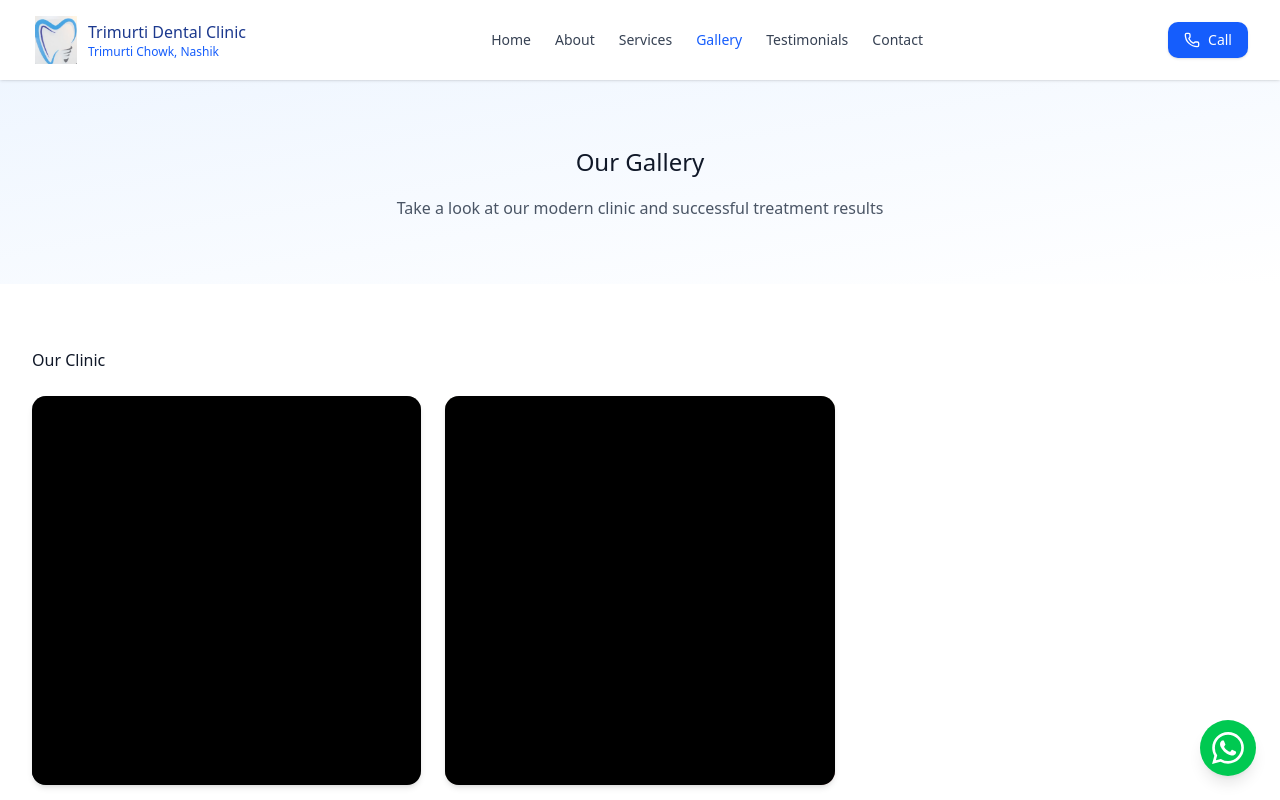
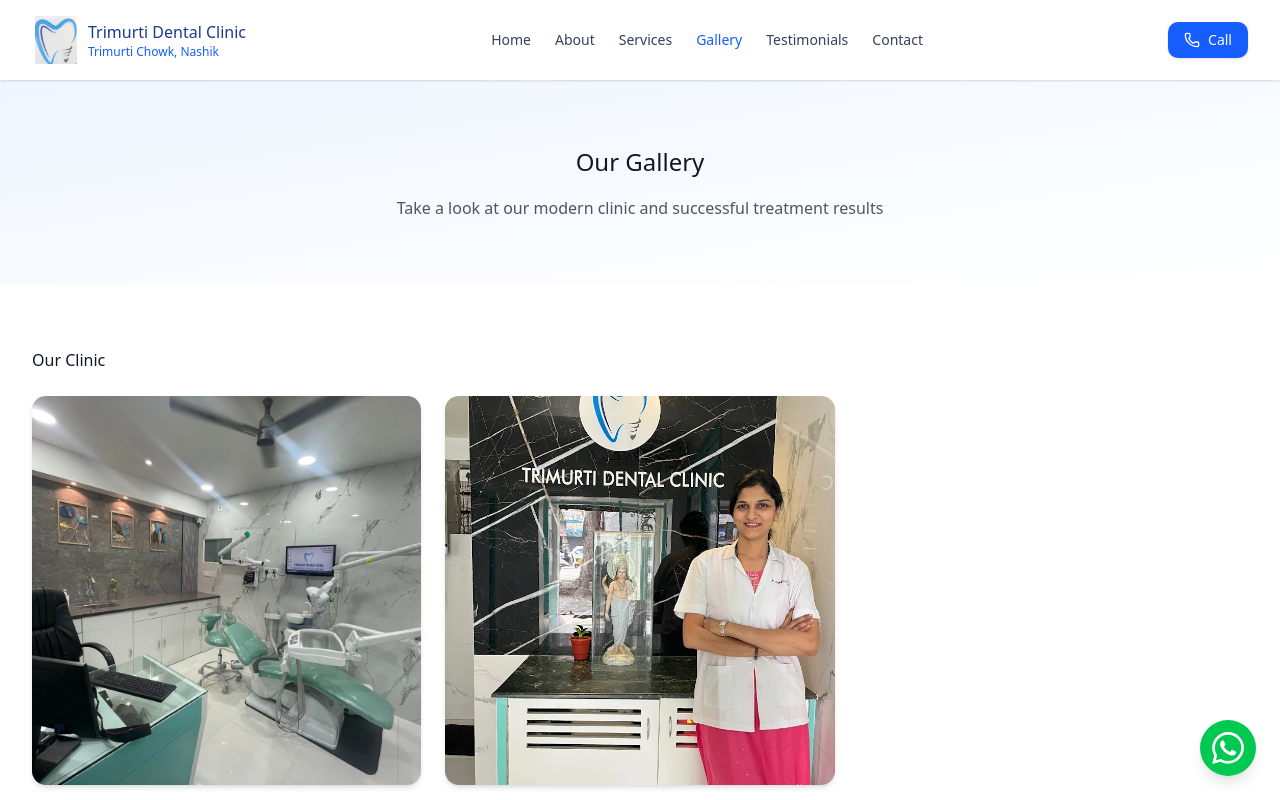
Before and after one commit to Umeshpatil7/trimurtidentalclinic, a React (Vite) app: page / in a window 1280 px wide. Both pictures are taken after a click on the button "Gallery". Shown: the top 800 px of the page. Built offline with nearby package versions, Linux system fonts and the light colour scheme.

Commit message:
fix: use Tailwind v4 slash syntax for gallery overlay - fixes black box images

```diff
--- a/src/components/GalleryPage.tsx
+++ b/src/components/GalleryPage.tsx
@@ -53,10 +53,10 @@
                     <img
                       src={image}
                       alt={`${section.category} ${imageIndex + 1}`}
-                      className="w-full h-full object-cover group-hover:scale-110 transition-transform duration-300"
+                      className="w-full h-full object-cover group-hover:scale-105 transition-transform duration-300"
                       loading="lazy"
                     />
-                    <div className="absolute inset-0 bg-black bg-opacity-0 group-hover:bg-opacity-20 transition-all flex items-center justify-center">
+                    <div className="absolute inset-0 bg-black/0 group-hover:bg-black/20 transition-all flex items-center justify-center">
                       <span className="text-white opacity-0 group-hover:opacity-100 transition-opacity bg-blue-600 px-3 py-1 rounded-full text-sm">
                         View Image
                       </span>
```
